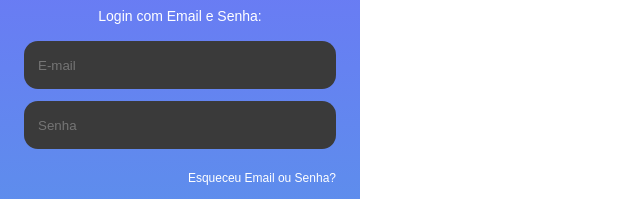
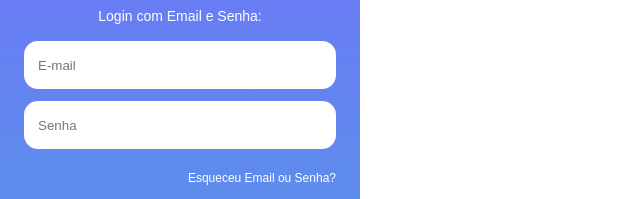
Before and after one commit to MateusLiraFront/app-gas, a React (Vite) app: page /login in a window 1280 px wide. Shown: the part 332-531 px from the top of the page, without its empty margins (0-640 px from the left). Built offline with nearby package versions, Linux system fonts and the light colour scheme.

Commit message:
caixa email,senha

```diff
--- a/src/pages/Login/Login.css
+++ b/src/pages/Login/Login.css
@@ -61,8 +61,13 @@
   border: none;
   padding: 0 14px;
   margin-bottom: 12px;
-  background: #3a3a3a;
-  color: #fff;
+
+  background: #ffffff;
+  color: #000000;
+}
+
+.login-box input::placeholder {
+  color: #777;
 }
 
 /* ESQUECI */
```
